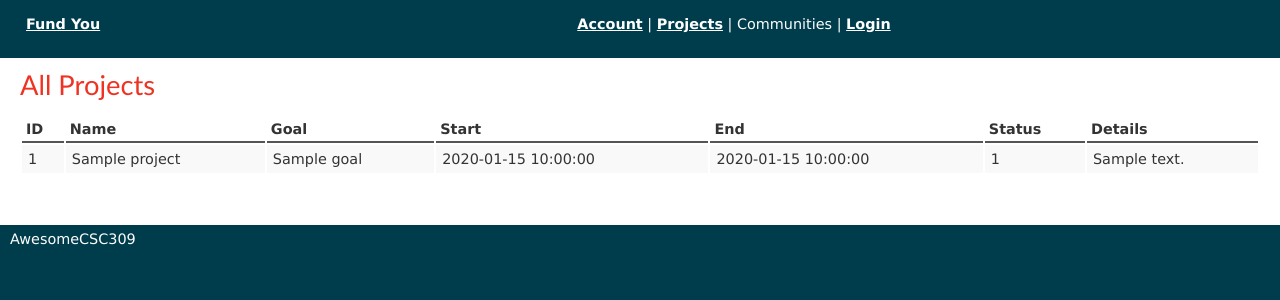
After one commit to ohdoyoun/csc309-1, a CakePHP app: the page made by app/View/Projects/index.ctp in a window 1280 px wide. The commit adds this page. Shown: the top 300 px of the page. Run offline with PHP 8.4 and a stand-in for CakePHP, Linux system fonts and the light colour scheme; the template is opened without the code that fills it: most values are stand-ins (such as "Sample title", 1, 10 or a date in 2020); data that the repository does not hold is empty; some libraries are stand-ins or nearby versions.

Commit message:
Projects groundwork

```diff
--- a/app/View/Layouts/default.ctp
+++ b/app/View/Layouts/default.ctp
@@ -24,7 +24,7 @@ $cakeVersion = __d('cake_dev', 'CakePHP %s', Configure::version())
             <table style="width:98%">
               <tr>
                 <td><div style="text-align: left;"><a href="../">Fund You</a></div></td>
-                  <td><div style="text-align: center;"><a href="/accounts">Account</a> | Projects | Communities |
+                  <td><div style="text-align: center;"><a href="/accounts">Account</a> | <a href="/projects">Projects</a> | Communities |
                     <?php if ($logged_in): ?>
                         <?php echo $this->Html->link('Sign Out', array('controller'=>'users', 'action'=>'logout')); ?>
                     <?php else: ?>
--- /dev/null
+++ b/app/View/Projects/index.ctp
@@ -0,0 +1,25 @@
+<h2>All Projects</h2>
+
+
+<table>
+    <tr>
+        <th>ID</th>
+        <th>Name</th>
+        <th>Goal</th>
+        <th>Start</th>
+        <th>End</th>
+        <th>Status</th>
+        <th>Details</th>
+    </tr>
+    <?php foreach($projects as $project): ?>
+    <tr>
+        <td><?php echo $project['Project']['id']; ?></td>
+        <td><?php echo $project['Project']['project_name']; ?></td>
+        <td><?php echo $project['Project']['goal']; ?></td>
+        <td><?php echo $project['Project']['start_date']; ?></td>
+        <td><?php echo $project['Project']['end_date']; ?></td>
+        <td><?php echo $project['Project']['status_tag_id']; ?></td>
+        <td><?php echo $project['Project']['details']; ?></td>
+    </tr>
+    <?php endforeach; ?>
+</table>
```
